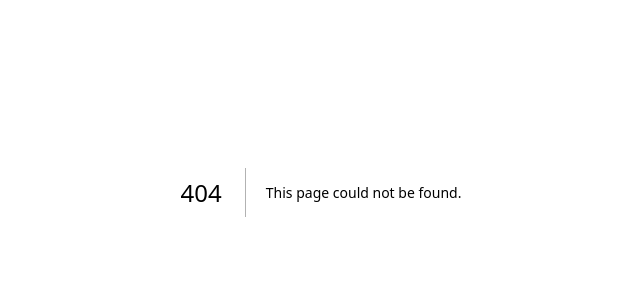
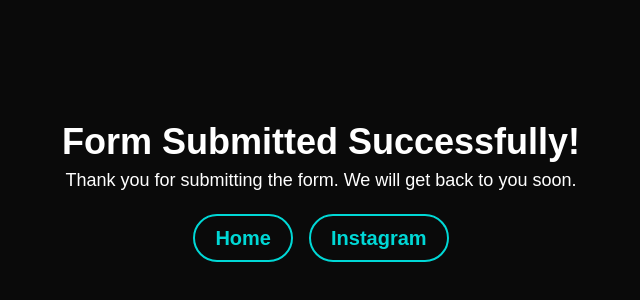
Before and after one commit to kanwarnoor/ardentco, a Next.js app: page /healthcare/success in a window 1280 px wide. Before the commit this address had no page. Shown: the part 208-508 px from the top of the page, without its empty margins (319-959 px from the left). Built offline with nearby package versions, Linux system fonts and the light colour scheme; a web font is replaced by a local one.

Commit message:
success page

```diff
--- a/src/app/components/BigTwo.tsx
+++ b/src/app/components/BigTwo.tsx
@@ -56,6 +56,8 @@ export default function BigTwo({ realestate, healthcare }: BigTwoProps) {
         success: false,
       });
     }
+
+    window.location.href = healthcare ? "/healthcare/success" : "realestate/success";
 
     setFormData({
       ...formData,
--- /dev/null
+++ b/src/app/healthcare/success/layout.tsx
@@ -0,0 +1,36 @@
+import Script from "next/script";
+
+export const metadata = {
+  title: "Success",
+  description: "Successfully submitted the form",
+};
+
+export default function RootLayout({
+  children,
+}: {
+  children: React.ReactNode;
+}) {
+  return (
+    <html lang="en">
+      {/* Google Analytics Script */}
+
+      {/* <Script
+        async
+        src="https://www.googletagmanager.com/gtag/js?id=AW-17389056295"
+      ></Script> */}
+      <head>
+        <Script id="google-analytics-success">
+          {`
+  gtag('event', 'conversion', {
+      'send_to': 'AW-17389056295/4JMxCJzAy_caEKfi3-NA',
+      'value': 1.0,
+      'currency': 'INR'
+  });
+  `}
+        </Script>
+      </head>
+
+      <body>{children}</body>
+    </html>
+  );
+}
--- /dev/null
+++ b/src/app/healthcare/success/page.tsx
@@ -0,0 +1,63 @@
+"use client";
+
+import React from "react";
+import Script from "next/script";
+
+import Button from "@/app/components/ui/button";
+
+export default function Page() {
+  // const [count, setCount] = useState(10);
+
+  // useEffect(() => {
+  //   const interval = setInterval(() => {
+  //     setCount((prev) => prev - 1);
+  //   }, 1000);
+
+  //   if (count === 0) {
+  //     redirect("/");
+  //   }
+
+  //   return () => clearInterval(interval);
+  // }, [count]);
+
+  return (
+    <>
+      <Script id="google-analytics-success">
+        {`
+  gtag('event', 'conversion', {
+      'send_to': 'AW-17389056295/4JMxCJzAy_caEKfi3-NA',
+      'value': 1.0,
+      'currency': 'INR'
+  });
+  `}
+      </Script>
+      <Script id="message">
+        {`
+          console.log("nigga");
+        `}
+      </Script>
+
+      <div className="w-screen h-screen flex flex-col justify-center items-center bg-neutral-950 text-white">
+        <h1 className="flex md:text-4xl text-2xl font-bold">
+          Form Submitted Successfully!
+        </h1>
+        <p className="md:text-lg text-xs mb-5 mt-1">
+          Thank you for submitting the form. We will get back to you soon.
+        </p>
+        {/* <p className="md:text-base text-xs mb-5 text-white/50">
+        Auto redirecting to home page in{" "}
+        <span className="text-ardent">{count}</span> seconds
+      </p>
+       */}
+        <div className="flex gap-4">
+          <Button buttonTxt="Home" link="/" />
+          <Button
+            buttonTxt="Instagram"
+            target="_blank"
+            link="https://www.instagram.com/_ardentco._/"
+          />
+        </div>
+      </div>
+    </>
+  );
+}
--- /dev/null
+++ b/src/app/realestate/success/layout.tsx
@@ -0,0 +1,36 @@
+import Script from "next/script";
+
+export const metadata = {
+  title: "Success",
+  description: "Successfully submitted the form",
+};
+
+export default function RootLayout({
+  children,
+}: {
+  children: React.ReactNode;
+}) {
+  return (
+    <html lang="en">
+      {/* Google Analytics Script */}
+
+      {/* <Script
+        async
+        src="https://www.googletagmanager.com/gtag/js?id=AW-17389056295"
+      ></Script> */}
+      <head>
+        <Script id="google-analytics-success">
+          {`
+  gtag('event', 'conversion', {
+      'send_to': 'AW-17389056295/4JMxCJzAy_caEKfi3-NA',
+      'value': 1.0,
+      'currency': 'INR'
+  });
+  `}
+        </Script>
+      </head>
+
+      <body>{children}</body>
+    </html>
+  );
+}
--- /dev/null
+++ b/src/app/realestate/success/page.tsx
@@ -0,0 +1,63 @@
+"use client";
+
+import React from "react";
+import Script from "next/script";
+
+import Button from "@/app/components/ui/button";
+
+export default function Page() {
+  // const [count, setCount] = useState(10);
+
+  // useEffect(() => {
+  //   const interval = setInterval(() => {
+  //     setCount((prev) => prev - 1);
+  //   }, 1000);
+
+  //   if (count === 0) {
+  //     redirect("/");
+  //   }
+
+  //   return () => clearInterval(interval);
+  // }, [count]);
+
+  return (
+    <>
+      <Script id="google-analytics-success">
+        {`
+  gtag('event', 'conversion', {
+      'send_to': 'AW-17389056295/4JMxCJzAy_caEKfi3-NA',
+      'value': 1.0,
+      'currency': 'INR'
+  });
+  `}
+      </Script>
+      <Script id="message">
+        {`
+          console.log("nigga");
+        `}
+      </Script>
+
+      <div className="w-screen h-screen flex flex-col justify-center items-center bg-neutral-950 text-white">
+        <h1 className="flex md:text-4xl text-2xl font-bold">
+          Form Submitted Successfully!
+        </h1>
+        <p className="md:text-lg text-xs mb-5 mt-1">
+          Thank you for submitting the form. We will get back to you soon.
+        </p>
+        {/* <p className="md:text-base text-xs mb-5 text-white/50">
+        Auto redirecting to home page in{" "}
+        <span className="text-ardent">{count}</span> seconds
+      </p>
+       */}
+        <div className="flex gap-4">
+          <Button buttonTxt="Home" link="/" />
+          <Button
+            buttonTxt="Instagram"
+            target="_blank"
+            link="https://www.instagram.com/_ardentco._/"
+          />
+        </div>
+      </div>
+    </>
+  );
+}
```
